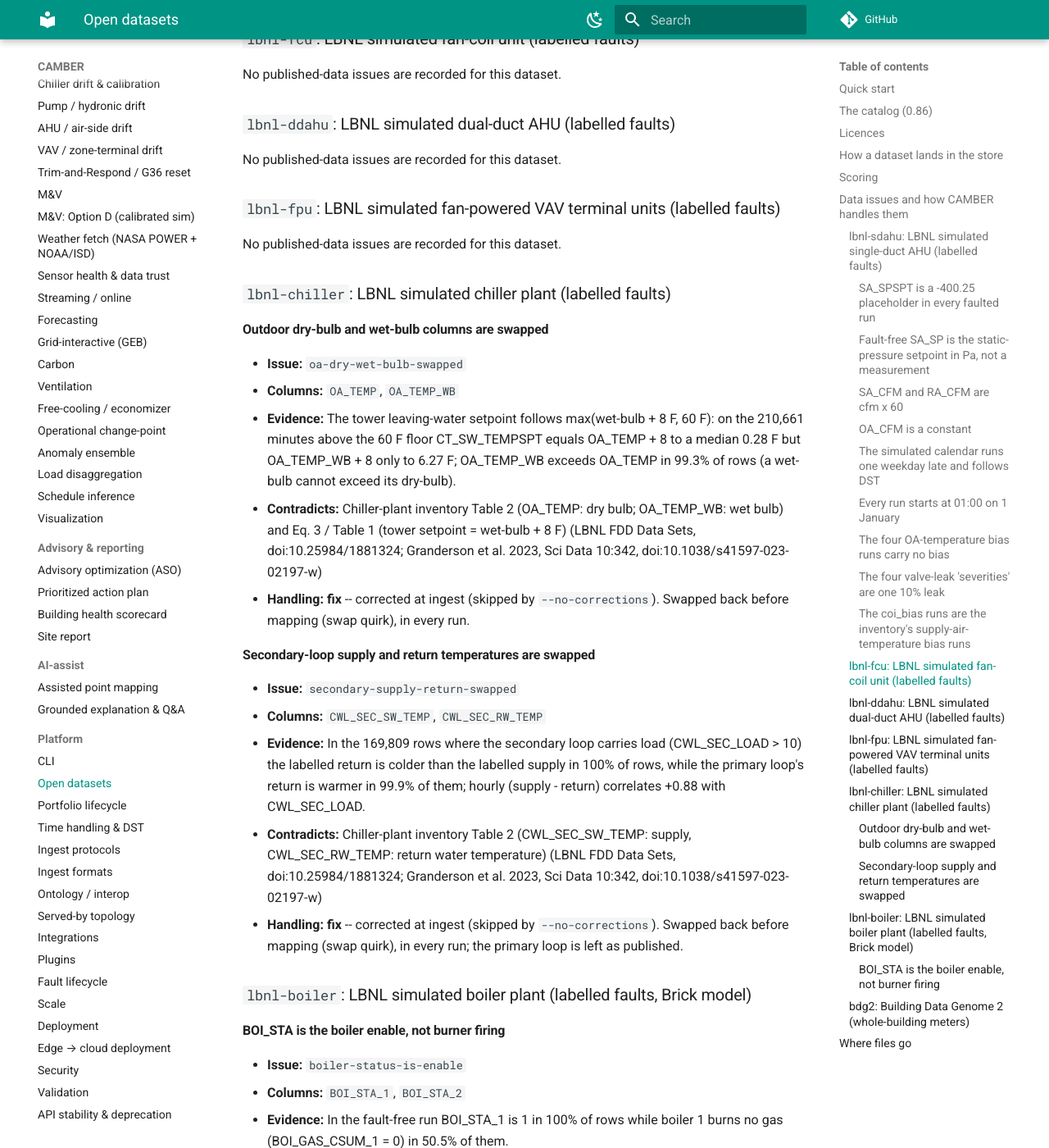
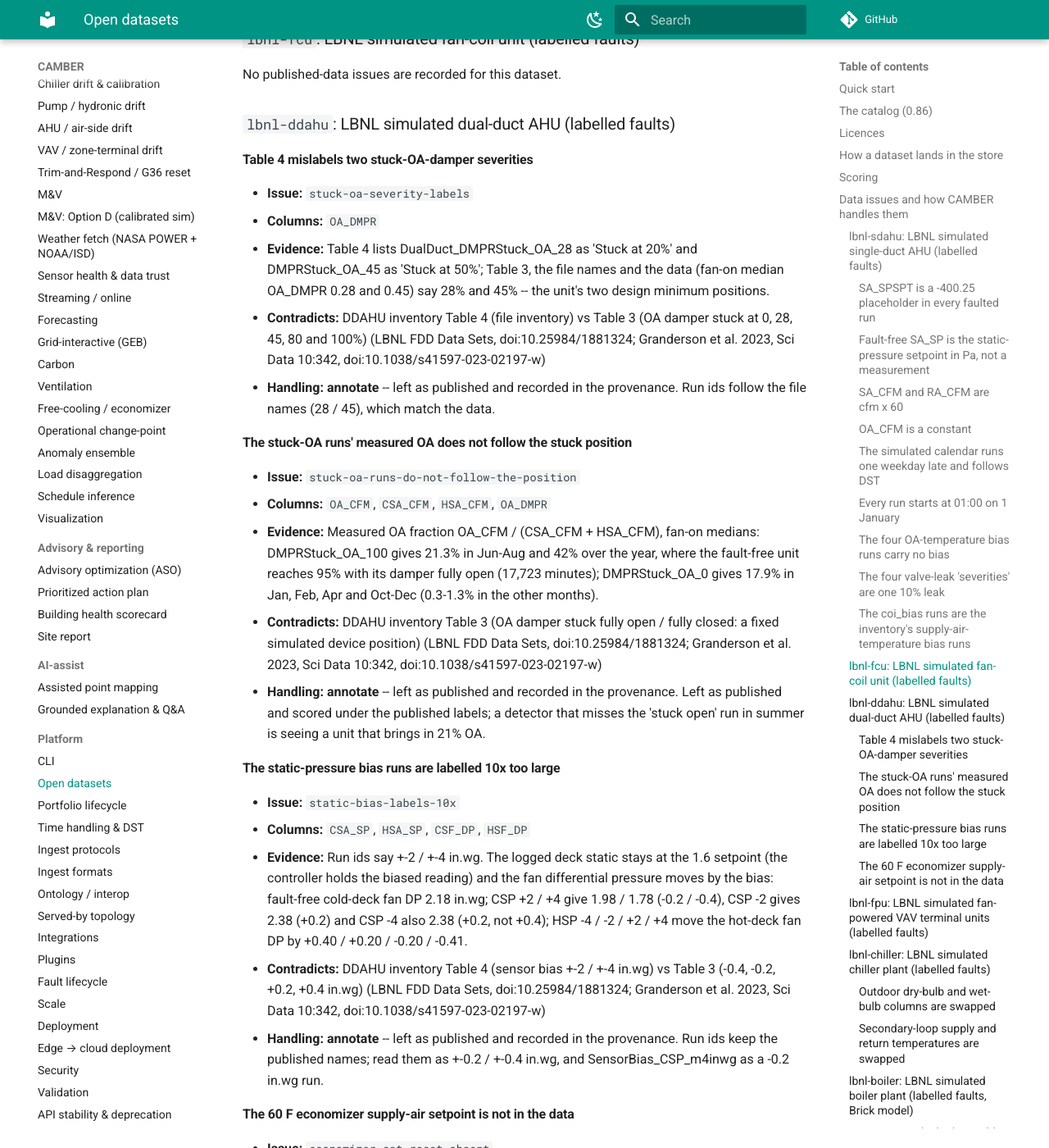
Before and after one commit to yroussev/camber, an MkDocs documentation site: the page built from docs/DATASETS.md, in a window 1280 px wide and 1400 px high, scrolled down 7183 px. Shown: the whole window at 82% size. Built offline with MkDocs 1.6.1 and Material for MkDocs 9.7.7, drawn with Linux system fonts in a browser that asks for light colours; comment, search, counter and statistics services are not loaded; some of the changed text lies outside the part shown.

Commit message:
lbnl-ddahu: seasonal minimum OA, fan/occupancy/flow mapping, no simultaneous heat-cool (#26)
CAMBER's mistakes, fixed:
- The minimum OA is seasonal (inventory section 1.2(ii)): a 28% damper position Jun-Aug and 45%
  otherwise, measuring 11.9% and 31.8% OA on the fault-free run. The run template (and so the
  benchmark) judges outdoor_air_fraction against 31.8% with 11.9% in June-August. A seasonal
  minimum rather than a measured-OA path: the design has two minima, so no single number,
  temperature- or flow-based, is right in both seasons. The flat 20% read fault-free as excess
  OA in 28% of cooling hours -- the family's FPR of 1.0.
- Mapped CSF_CS (fan status; equal to HSF_CS), SYS_CTL (occupancy, setback recoded as
  unoccupied), OA_CFM (oa_airflow) and CSA_CFM + HSA_CFM (airflow, derived at ingest). Hourly OA
  fraction no longer mixes in fan-off minutes.
- simultaneous_heat_cool is dropped from the template: the hot deck heats to 90 F while the cold
  deck cools to 55 F by design (both valves open in 26% of occupied fan-on minutes).
- The month-first timestamp format is pinned in the ingest spec, which the benchmark now reads.

Published-data issues (annotated): Table 4 mislabels the 28% / 45% stuck-OA runs as 20% / 50%;
the stuck-OA runs' measured OA does not follow the stuck position (100% open gives 21% OA in
summer); the static-pressure bias runs are labelled +-2/+-4 in.wg but move the fan DP by
+-0.2/+-0.4 (CSP -4 behaves as -0.2); the 60 F economizer supply-air setpoint is not in the data.

```diff
--- a/docs/DATASETS.md
+++ b/docs/DATASETS.md
@@ -210,7 +210,37 @@
 
 ### `lbnl-ddahu`: LBNL simulated dual-duct AHU (labelled faults)
 
-No published-data issues are recorded for this dataset.
+#### Table 4 mislabels two stuck-OA-damper severities
+
+- **Issue:** `stuck-oa-severity-labels`
+- **Columns:** `OA_DMPR`
+- **Evidence:** Table 4 lists DualDuct_DMPRStuck_OA_28 as 'Stuck at 20%' and DMPRStuck_OA_45 as 'Stuck at 50%'; Table 3, the file names and the data (fan-on median OA_DMPR 0.28 and 0.45) say 28% and 45% -- the unit's two design minimum positions.
+- **Contradicts:** DDAHU inventory Table 4 (file inventory) vs Table 3 (OA damper stuck at 0, 28, 45, 80 and 100%) (LBNL FDD Data Sets, doi:10.25984/1881324; Granderson et al. 2023, Sci Data 10:342, doi:10.1038/s41597-023-02197-w)
+- **Handling: annotate** -- left as published and recorded in the provenance. Run ids follow the file names (28 / 45), which match the data.
+
+#### The stuck-OA runs' measured OA does not follow the stuck position
+
+- **Issue:** `stuck-oa-runs-do-not-follow-the-position`
+- **Columns:** `OA_CFM`, `CSA_CFM`, `HSA_CFM`, `OA_DMPR`
+- **Evidence:** Measured OA fraction OA_CFM / (CSA_CFM + HSA_CFM), fan-on medians: DMPRStuck_OA_100 gives 21.3% in Jun-Aug and 42% over the year, where the fault-free unit reaches 95% with its damper fully open (17,723 minutes); DMPRStuck_OA_0 gives 17.9% in Jan, Feb, Apr and Oct-Dec (0.3-1.3% in the other months).
+- **Contradicts:** DDAHU inventory Table 3 (OA damper stuck fully open / fully closed: a fixed simulated device position) (LBNL FDD Data Sets, doi:10.25984/1881324; Granderson et al. 2023, Sci Data 10:342, doi:10.1038/s41597-023-02197-w)
+- **Handling: annotate** -- left as published and recorded in the provenance. Left as published and scored under the published labels; a detector that misses the 'stuck open' run in summer is seeing a unit that brings in 21% OA.
+
+#### The static-pressure bias runs are labelled 10x too large
+
+- **Issue:** `static-bias-labels-10x`
+- **Columns:** `CSA_SP`, `HSA_SP`, `CSF_DP`, `HSF_DP`
+- **Evidence:** Run ids say +-2 / +-4 in.wg. The logged deck static stays at the 1.6 setpoint (the controller holds the biased reading) and the fan differential pressure moves by the bias: fault-free cold-deck fan DP 2.18 in.wg; CSP +2 / +4 give 1.98 / 1.78 (-0.2 / -0.4), CSP -2 gives 2.38 (+0.2) and CSP -4 also 2.38 (+0.2, not +0.4); HSP -4 / -2 / +2 / +4 move the hot-deck fan DP by +0.40 / +0.20 / -0.20 / -0.41.
+- **Contradicts:** DDAHU inventory Table 4 (sensor bias +-2 / +-4 in.wg) vs Table 3 (-0.4, -0.2, +0.2, +0.4 in.wg) (LBNL FDD Data Sets, doi:10.25984/1881324; Granderson et al. 2023, Sci Data 10:342, doi:10.1038/s41597-023-02197-w)
+- **Handling: annotate** -- left as published and recorded in the provenance. Run ids keep the published names; read them as +-0.2 / +-0.4 in.wg, and SensorBias_CSP_m4inwg as a -0.2 in.wg run.
+
+#### The 60 F economizer supply-air setpoint is not in the data
+
+- **Issue:** `economizer-sat-reset-absent`
+- **Columns:** `CSA_TEMPSPT`, `CSA_TEMP`
+- **Evidence:** CSA_TEMPSPT is 55.0 in every row, and in the 89,670 occupied, fan-on economizer minutes (OAT below 60 F, cooling valve shut, outside Jun-Aug) the cold-deck supply temperature itself has a median of 55.0 F.
+- **Contradicts:** DDAHU inventory section 1.2(iii) (economizer cooling mode holds 60 F at the cold deck in the transition season and winter) (LBNL FDD Data Sets, doi:10.25984/1881324; Granderson et al. 2023, Sci Data 10:342, doi:10.1038/s41597-023-02197-w)
+- **Handling: annotate** -- left as published and recorded in the provenance. Left as published: rules comparing the cold deck with its setpoint see a fixed 55 F.
 
 ### `lbnl-fpu`: LBNL simulated fan-powered VAV terminal units (labelled faults)
 
```
Also changed, not shown: 3 other files.
